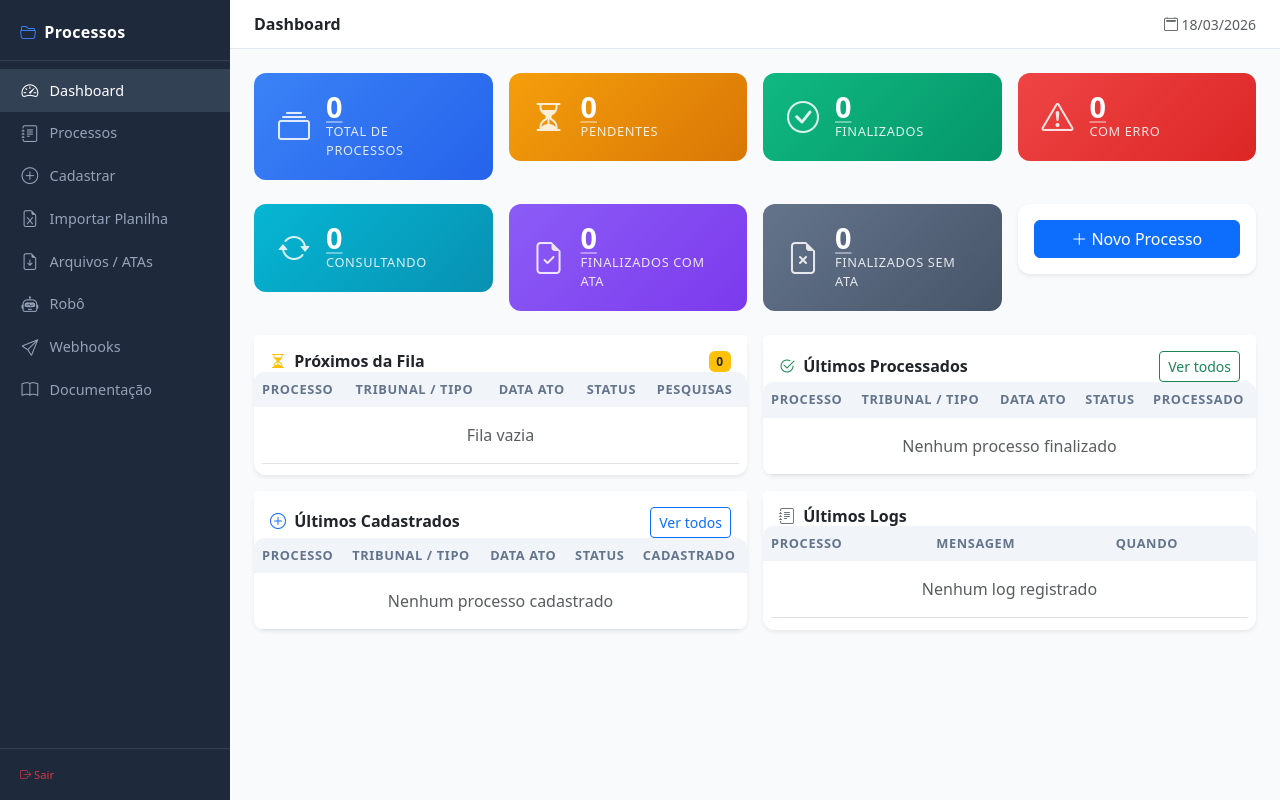
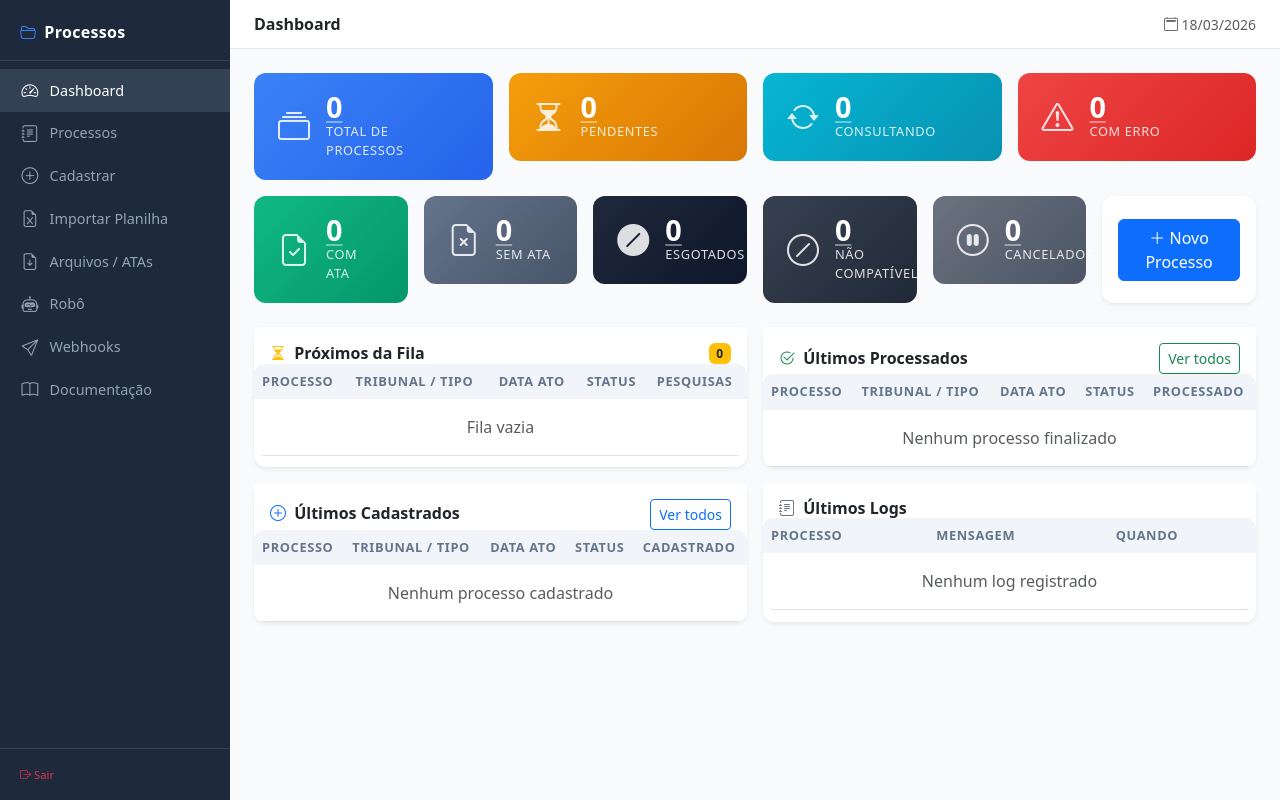
Before and after one commit to wandercosta/consulta_processos, a PHP site: page /processos_api/painel/index.php in a window 1280 px wide. Run offline with PHP 8.4, Linux system fonts and the light colour scheme; the visitor is signed in with stand-in values (Sample User, id 1); data that the repository does not hold is empty.

Commit message:
feat: status ESGOTADO, cards dashboard completos, fix tipo via API
- Novo status ESGOTADO: quando finalizarSemAta atinge 10 consultas
  o processo vai para ESGOTADO e sai da fila automática permanentemente
- Dashboard: cards reorganizados em 2 linhas com TODOS os status:
  Pendente, Consultando, Erro (linha 1) +
  Com ATA, Sem ATA, Esgotado, Não Compatível, Cancelado (linha 2)
- API cadastrar_processo: fix tribunal vazio/null → default MG
  (antes '' não ativava o default 'MG', agora usa operador ?: )
- statusBadge: ESGOTADO com ícone bi-slash-circle-fill dark
- Filtro de listagem: ESGOTADO adicionado ao select de status
- getUltimosProcessados: inclui ESGOTADO nos processados recentes

Co-Authored-By: Claude Sonnet 4.6 <noreply@anthropic.com>

```diff
--- a/api/Http/Controllers/ProcessoController.php
+++ b/api/Http/Controllers/ProcessoController.php
@@ -127,7 +127,7 @@ class ProcessoController
     {
         $data     = $this->input();
         $numero   = trim($data['numero_processo'] ?? '');
-        $tribunal = strtoupper(trim($data['tribunal'] ?? 'MG'));
+        $tribunal = strtoupper(trim($data['tribunal'] ?? '')) ?: 'MG';
         $dataAto  = $data['data_ato'] ?? null;
         $codApi   = trim($data['cod_api'] ?? '') ?: null;
 
--- a/api/Infrastructure/ProcessoRepositoryPDO.php
+++ b/api/Infrastructure/ProcessoRepositoryPDO.php
@@ -87,13 +87,13 @@ class ProcessoRepositoryPDO implements ProcessoRepositoryInterface
         $stmt = $this->db->prepare("
             UPDATE processos
             SET
-                status_consulta      = 'FINALIZADO SEM ATA',
+                status_consulta      = CASE WHEN qtd_consultas + 1 >= 10 THEN 'ESGOTADO' ELSE 'FINALIZADO SEM ATA' END,
                 possui_ata           = 'N',
                 qtd_atas             = 0,
                 qtd_consultas        = qtd_consultas + 1,
                 caminho_arquivo      = NULL,
                 data_ultima_consulta = NOW(),
-                mensagem_erro        = NULL
+                mensagem_erro        = CASE WHEN qtd_consultas + 1 >= 10 THEN 'Limite de 10 consultas atingido. Processo não será reprocessado automaticamente.' ELSE NULL END
             WHERE id = ?
         ");
         $stmt->execute([$id]);
--- a/painel/Models/ProcessoModel.php
+++ b/painel/Models/ProcessoModel.php
@@ -45,7 +45,7 @@ class ProcessoModel
     {
         return $this->db->query("
             SELECT id, numero_processo, tribunal, tipo_sistema, data_ato, status_consulta, data_ultima_consulta FROM processos
-            WHERE status_consulta IN ('FINALIZADO COM ATA', 'FINALIZADO SEM ATA', 'FINALIZADO')
+            WHERE status_consulta IN ('FINALIZADO COM ATA', 'FINALIZADO SEM ATA', 'ESGOTADO', 'FINALIZADO')
             ORDER BY data_ultima_consulta DESC
             LIMIT 10
         ")->fetchAll(PDO::FETCH_ASSOC);
--- a/painel/Views/dashboard/index.php
+++ b/painel/Views/dashboard/index.php
@@ -11,7 +11,9 @@
 .stat-card-link:hover .stat-card { transform: translateY(-3px); box-shadow: 0 6px 20px rgba(0,0,0,.18); }
 .stat-card-link .stat-value { text-decoration: underline; text-underline-offset: 3px; text-decoration-color: rgba(255,255,255,.4); }
 </style>
-<div class="row g-3 mb-4">
+
+<!-- Linha 1: métricas principais -->
+<div class="row g-3 mb-3">
     <div class="col-sm-6 col-xl-3">
         <a href="<?= PAINEL_URL ?>?page=processos" class="stat-card-link">
         <div class="stat-card" style="background:linear-gradient(135deg,#3b82f6,#2563eb)">
@@ -35,12 +37,12 @@
         </a>
     </div>
     <div class="col-sm-6 col-xl-3">
-        <a href="<?= PAINEL_URL ?>?page=processos&status=FINALIZADO+COM+ATA" class="stat-card-link">
-        <div class="stat-card" style="background:linear-gradient(135deg,#10b981,#059669)">
-            <i class="bi bi-check-circle stat-icon"></i>
+        <a href="<?= PAINEL_URL ?>?page=processos&status=CONSULTANDO" class="stat-card-link">
+        <div class="stat-card" style="background:linear-gradient(135deg,#06b6d4,#0891b2)">
+            <i class="bi bi-arrow-repeat stat-icon"></i>
             <div>
-                <div class="stat-value"><?= $comAta + $semAta ?></div>
-                <div class="stat-label">Finalizados</div>
+                <div class="stat-value"><?= $totais['CONSULTANDO'] ?? 0 ?></div>
+                <div class="stat-label">Consultando</div>
             </div>
         </div>
         </a>
@@ -58,31 +60,20 @@
     </div>
 </div>
 
-<!-- Segunda linha de cards -->
+<!-- Linha 2: status de finalização + botão -->
 <div class="row g-3 mb-4">
-    <div class="col-sm-6 col-xl-3">
-        <a href="<?= PAINEL_URL ?>?page=processos&status=CONSULTANDO" class="stat-card-link">
-        <div class="stat-card" style="background:linear-gradient(135deg,#06b6d4,#0891b2)">
-            <i class="bi bi-arrow-repeat stat-icon"></i>
+    <div class="col-sm-6 col-xl-2">
+        <a href="<?= PAINEL_URL ?>?page=processos&status=FINALIZADO+COM+ATA" class="stat-card-link">
+        <div class="stat-card" style="background:linear-gradient(135deg,#10b981,#059669)">
+            <i class="bi bi-file-earmark-check stat-icon"></i>
             <div>
-                <div class="stat-value"><?= $totais['CONSULTANDO'] ?? 0 ?></div>
-                <div class="stat-label">Consultando</div>
+                <div class="stat-value"><?= $comAta ?></div>
+                <div class="stat-label">Com ATA</div>
             </div>
         </div>
         </a>
     </div>
-    <div class="col-sm-6 col-xl-3">
-        <a href="<?= PAINEL_URL ?>?page=processos&status=FINALIZADO+COM+ATA" class="stat-card-link">
-        <div class="stat-card" style="background:linear-gradient(135deg,#8b5cf6,#7c3aed)">
-            <i class="bi bi-file-earmark-check stat-icon"></i>
-            <div>
-                <div class="stat-value"><?= $comAta ?></div>
-                <div class="stat-label">Finalizados com ATA</div>
-            </div>
-        </div>
-        </a>
-    </div>
-    <div class="col-sm-6 col-xl-3">
+    <div class="col-sm-6 col-xl-2">
         <a href="<?= PAINEL_URL ?>?page=processos&status=FINALIZADO+SEM+ATA" class="stat-card-link">
         <div class="stat-card" style="background:linear-gradient(135deg,#64748b,#475569)">
             <i class="bi bi-file-earmark-x stat-icon"></i>
@@ -90,18 +81,49 @@
                 <div class="stat-value">
                     <?= $semAta ?>
                     <?php if ($reprocessando > 0): ?>
-                    <small class="fs-6 fw-normal opacity-75" title="Aguardando 10 min para reprocessar">
-                        (<?= $reprocessando ?> aguardando)
-                    </small>
+                    <small class="fs-6 fw-normal opacity-75" title="Aguardando reprocessar">(<?= $reprocessando ?>)</small>
                     <?php endif; ?>
                 </div>
-                <div class="stat-label">Finalizados sem ATA</div>
+                <div class="stat-label">Sem ATA</div>
             </div>
         </div>
         </a>
     </div>
-    <div class="col-sm-6 col-xl-3">
-        <div class="card border-0 shadow-sm d-flex flex-row align-items-center gap-3 p-3" style="border-radius:12px;">
+    <div class="col-sm-6 col-xl-2">
+        <a href="<?= PAINEL_URL ?>?page=processos&status=ESGOTADO" class="stat-card-link">
+        <div class="stat-card" style="background:linear-gradient(135deg,#1e293b,#0f172a)">
+            <i class="bi bi-slash-circle-fill stat-icon"></i>
+            <div>
+                <div class="stat-value"><?= $totais['ESGOTADO'] ?? 0 ?></div>
+                <div class="stat-label">Esgotados</div>
+            </div>
+        </div>
+        </a>
+    </div>
+    <div class="col-sm-6 col-xl-2">
+        <a href="<?= PAINEL_URL ?>?page=processos&status=N%C3%83O+COMPAT%C3%ADVEL" class="stat-card-link">
+        <div class="stat-card" style="background:linear-gradient(135deg,#374151,#1f2937)">
+            <i class="bi bi-slash-circle stat-icon"></i>
+            <div>
+                <div class="stat-value"><?= $totais['NÃO COMPATÍVEL'] ?? 0 ?></div>
+                <div class="stat-label">Não compatível</div>
+            </div>
+        </div>
+        </a>
+    </div>
+    <div class="col-sm-6 col-xl-2">
+        <a href="<?= PAINEL_URL ?>?page=processos&status=CANCELADO" class="stat-card-link">
+        <div class="stat-card" style="background:linear-gradient(135deg,#6b7280,#4b5563)">
+            <i class="bi bi-pause-circle stat-icon"></i>
+            <div>
+                <div class="stat-value"><?= $totais['CANCELADO'] ?? 0 ?></div>
+                <div class="stat-label">Cancelados</div>
+            </div>
+        </div>
+        </a>
+    </div>
+    <div class="col-sm-6 col-xl-2">
+        <div class="card border-0 shadow-sm h-100 d-flex align-items-center justify-content-center p-3" style="border-radius:12px;">
             <a href="<?= PAINEL_URL ?>?page=cadastrar" class="btn btn-primary w-100">
                 <i class="bi bi-plus-lg"></i> Novo Processo
             </a>
--- a/painel/Views/processos/index.php
+++ b/painel/Views/processos/index.php
@@ -22,7 +22,7 @@ $data_ate   = $filtros['data_ate']   ?? '';
             <label class="form-label form-label-sm mb-1">Status</label>
             <select name="status" class="form-select form-select-sm">
                 <option value="">Todos</option>
-                <?php foreach (['PENDENTE','CONSULTANDO','FINALIZADO COM ATA','FINALIZADO SEM ATA','ERRO','NÃO COMPATÍVEL','CANCELADO'] as $s): ?>
+                <?php foreach (['PENDENTE','CONSULTANDO','FINALIZADO COM ATA','FINALIZADO SEM ATA','ESGOTADO','ERRO','NÃO COMPATÍVEL','CANCELADO'] as $s): ?>
                 <option value="<?= $s ?>" <?= $status === $s ? 'selected' : '' ?>><?= $s ?></option>
                 <?php endforeach; ?>
             </select>
--- a/painel/config/config.php
+++ b/painel/config/config.php
@@ -35,6 +35,7 @@ function statusBadge(?string $status): string
         'CONSULTANDO'        => ['info',      'bi-arrow-repeat'],
         'FINALIZADO COM ATA' => ['success',   'bi-check-circle-fill'],
         'FINALIZADO SEM ATA' => ['secondary', 'bi-clock-history'],
+        'ESGOTADO'           => ['dark',      'bi-slash-circle-fill'],
         'FINALIZADO'         => ['success',   'bi-check-circle'],
         'ERRO'               => ['danger',    'bi-x-circle'],
         'NÃO COMPATÍVEL'     => ['dark',      'bi-slash-circle'],
```
